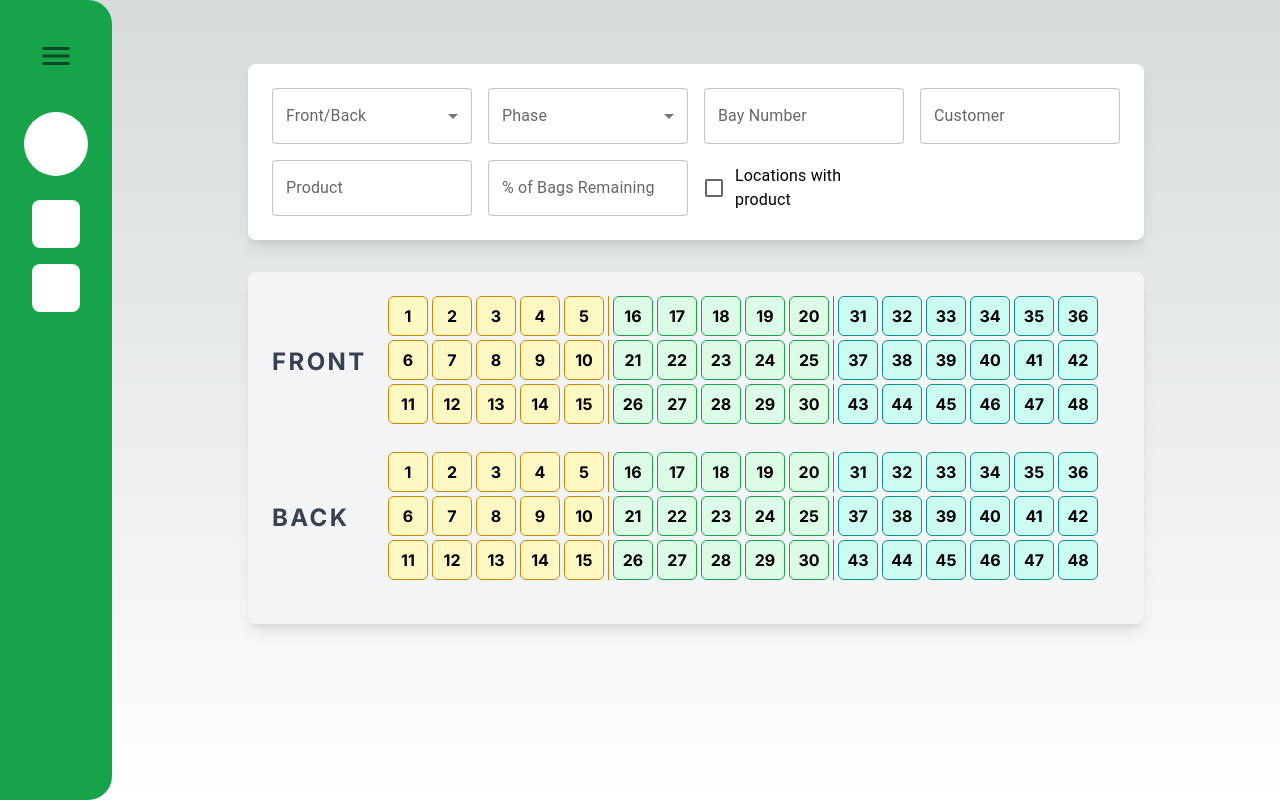
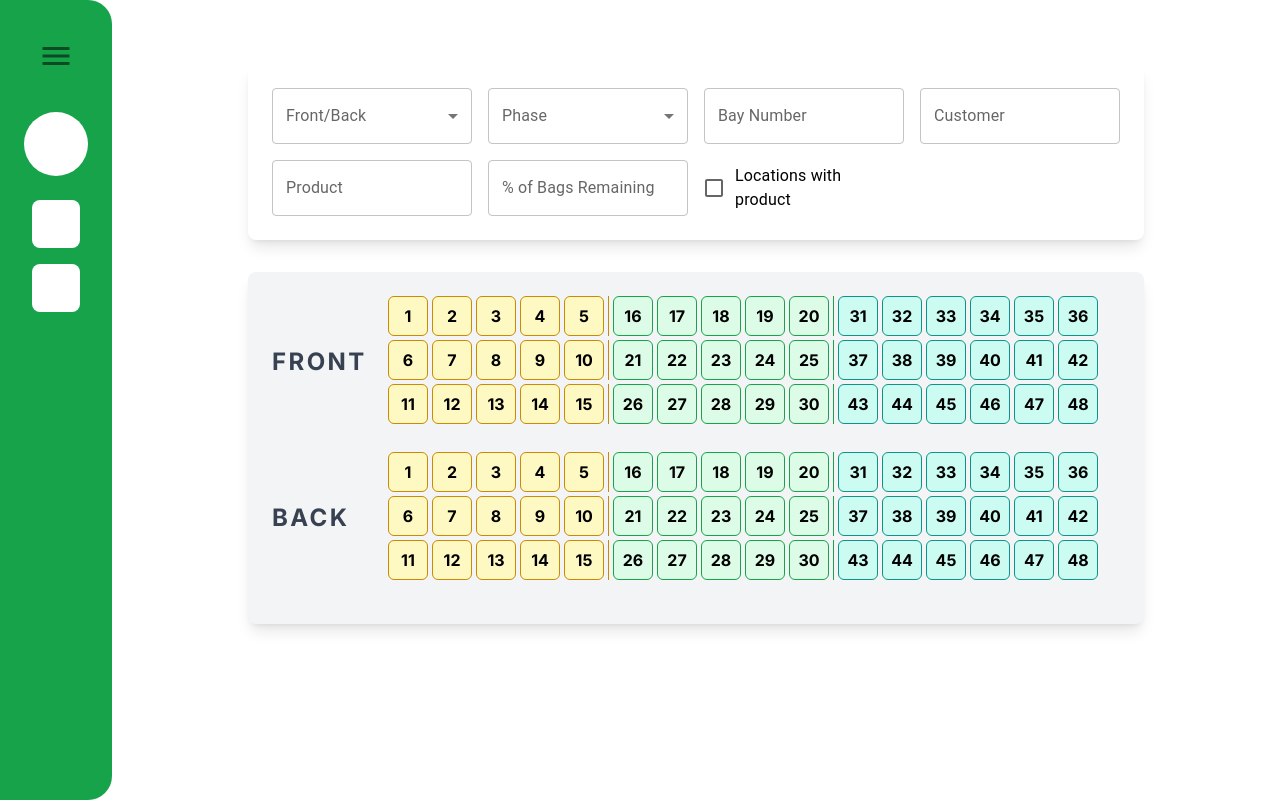
Before and after one commit to ivoorusso/bulkpaklocationmapFork, a Next.js app: page / in a window 1280 px wide. Built offline with nearby package versions, Linux system fonts and the light colour scheme.

Commit message:
delete globals

```diff
--- a/src/app/globals.css
+++ b/src/app/globals.css
@@ -1,26 +1,3 @@
 @tailwind base;
 @tailwind components;
 @tailwind utilities;
-
-:root {
-  --foreground-rgb: 0, 0, 0;
-  --background-start-rgb: 214, 219, 220;
-  --background-end-rgb: 255, 255, 255;
-}
-
-
-body {
-  color: rgb(var(--foreground-rgb));
-  background: linear-gradient(
-      to bottom,
-      transparent,
-      rgb(var(--background-end-rgb))
-    )
-    rgb(var(--background-start-rgb));
-}
-
-@layer utilities {
-  .text-balance {
-    text-wrap: balance;
-  }
-}
```
